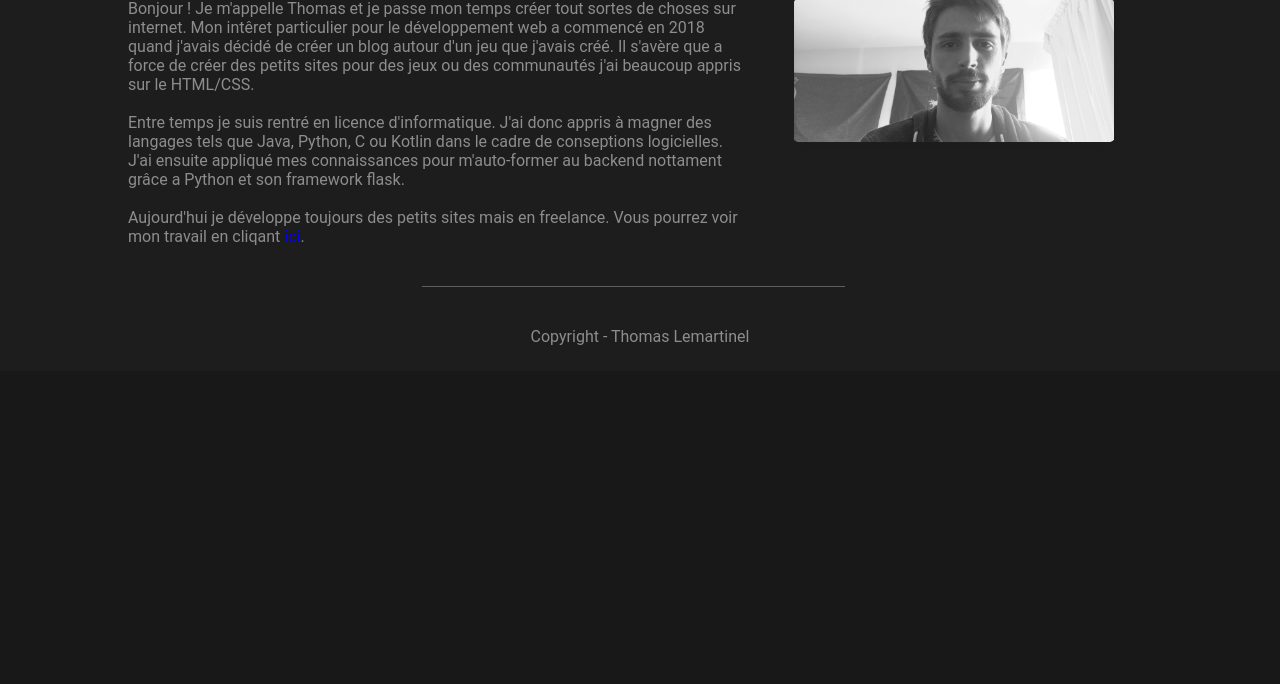
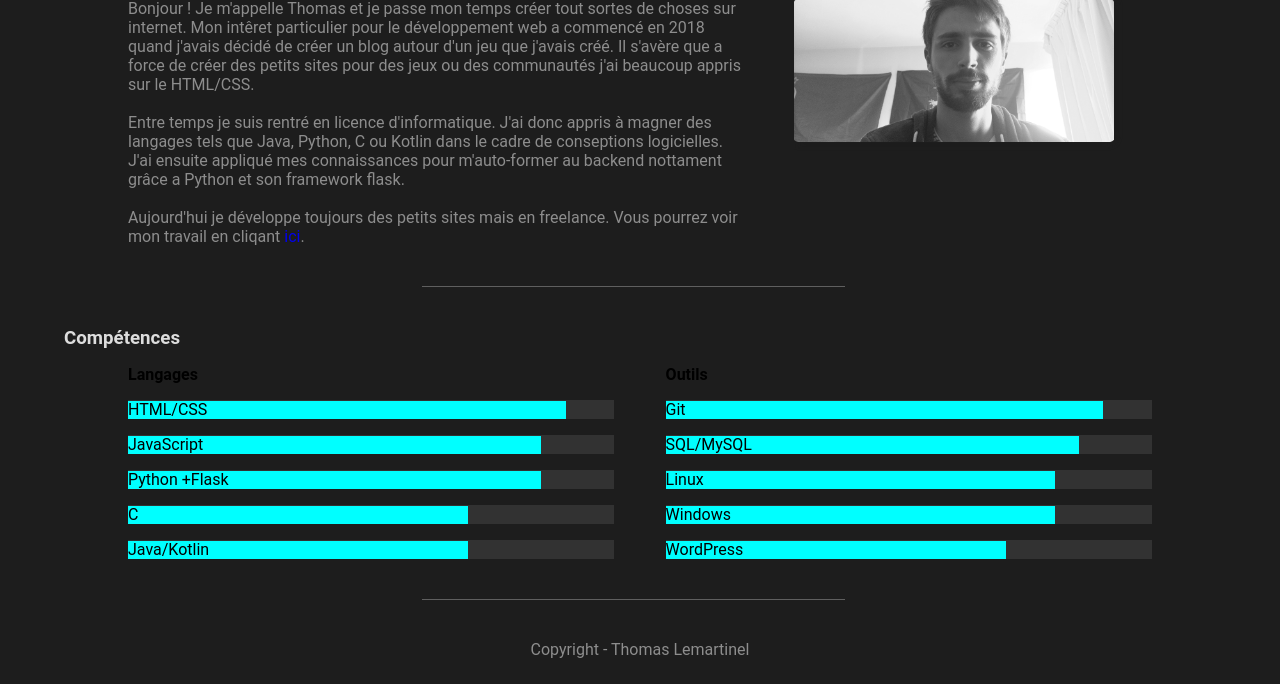
Before and after one commit to Lenitra/lemartinel.com, a Flask app: page / in a window 1280 px wide. Shown: the part 484-1168 px from the top of the page. Before the commit the page ends 829 px from the top, so only its background shows below. Run offline with Flask 2, Linux system fonts and the light colour scheme.

Commit message:
Skills v1

```diff
--- a/static/css/index.css
+++ b/static/css/index.css
@@ -171,3 +171,32 @@ header nav ol li a:hover {
 }
 
 /* #endregion */
+
+/* #region Skills*/
+#skillsgrid {
+    margin-left: 10vw;
+    display: grid;
+    grid-template-columns: 38vw 38vw;
+    column-gap: 4vw;
+    grid-auto-flow: column;
+}
+
+.jauge-background {
+    width: 100%;
+    background-color: #4444448e;
+    margin-top: 2vh;
+}
+
+.jauge-bar {
+    margin-top: -18px;
+    height: 18px;
+    background-color: aqua;
+    z-index: 2;
+}
+
+
+
+
+
+
+/* #endregion */
--- a/templates/index.html
+++ b/templates/index.html
@@ -1,4 +1,10 @@
-<!-- Site créé par Thomas Lemartinel et Erwann Coden -->
+<!-- Site créé par Thomas Lemartinel -->
+<!--
+    TODO
+    - Customize colors
+    - Language
+-->
+
 <!DOCTYPE html>
 <html lang="fr">
 <head>
@@ -54,6 +60,97 @@
             </div>
         </div>
 
+        <hr class="category-separator">
+
+        <div id="skills">
+            <h3 class="category-title">Compétences</h3>
+            <div id="skillsgrid">
+                <ul id="col2">
+                    <li><h4>Langages</h4></li>
+                    <li class="jauge-background">
+                        <p>HTML/CSS</p>
+                        <div class="jauge-bar" style="width: 90%;"></div>
+                    </li>
+
+                    <li class="jauge-background">
+                        <p>JavaScript</p>
+                        <div class="jauge-bar" style="width: 85%;"></div>
+                    </li>
+
+                    <li class="jauge-background">
+                        <p>Python +Flask</p>
+                        <div class="jauge-bar" style="width: 85%;"></div>
+                    </li>
+
+                    <li class="jauge-background">
+                        <p>C</p>
+                        <div class="jauge-bar" style="width: 70%;"></div>
+                    </li>
+
+                    <li class="jauge-background">
+                        <p>Java/Kotlin</p>
+                        <div class="jauge-bar" style="width: 70%;"></div>
+                    </li>
+                </ul>
+
+                <ul id="col2">
+                    <li><h4>Outils</h4></li>
+
+                    <li class="jauge-background">
+                        <p>Git</p>
+                        <div class="jauge-bar" style="width: 90%;"></div>
+                    </li>
+
+                    <li class="jauge-background">
+                        <p>SQL/MySQL</p>
+                        <div class="jauge-bar" style="width: 85%;"></div>
+                    </li>
+
+                    <li class="jauge-background">
+                        <p>Linux</p>
+                        <div class="jauge-bar" style="width: 80%;"></div>
+                    </li>
+
+                    <li class="jauge-background">
+                        <p>Windows</p>
+                        <div class="jauge-bar" style="width: 80%;"></div>
+                    </li>
+
+                    <li class="jauge-background">
+                        <p>WordPress</p>
+                        <div class="jauge-bar" style="width: 70%;"></div>
+                    </li>
+
+                </ul>
+
+            </div>
+                <!-- <div>
+                    <h4>Langages</h4>
+                    <p>HTML/CSS</p>
+                    <p>JavaScript</p>
+                    <p>Python</p>
+                    <p>C</p>
+                    <p>Kotlin</p>
+                </div>
+
+                <div>
+                    <h4>Frameworks</h4>
+                    <p>Flask</p>
+                    <p>React</p>
+                    <p>Node.js</p>
+                    <p>Express</p>
+                    <p>SQL</p>
+                </div>
+
+                <div>
+                    <h4>Outils</h4>
+                    <p>Git</p>
+                    <p>GitHub</p>
+                    <p>GitLab</p>
+                    <p>Visual Studio Code</p>
+                    <p>Adobe Photoshop</p>
+                </div> -->
+        </div>
 
     </main>
 
```
